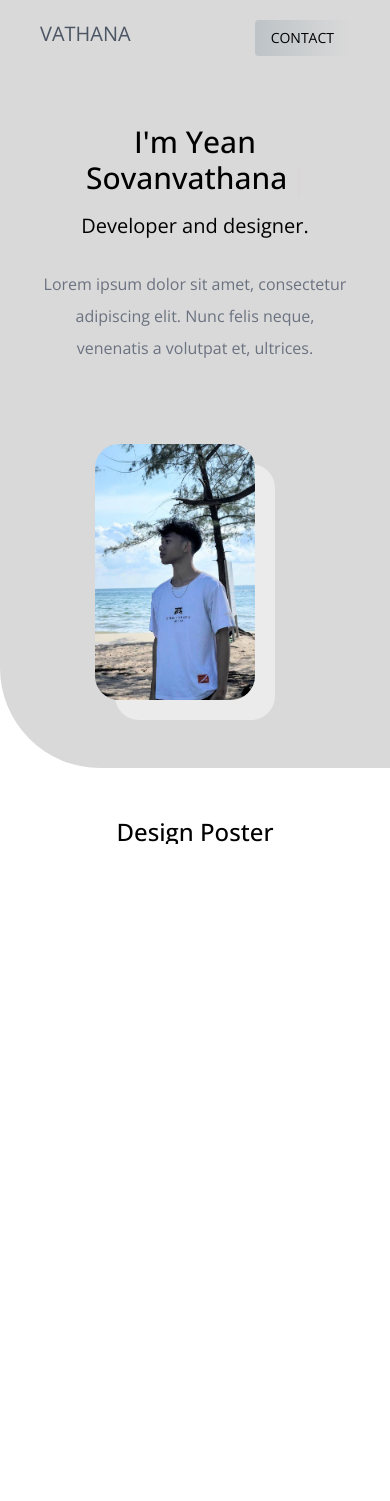
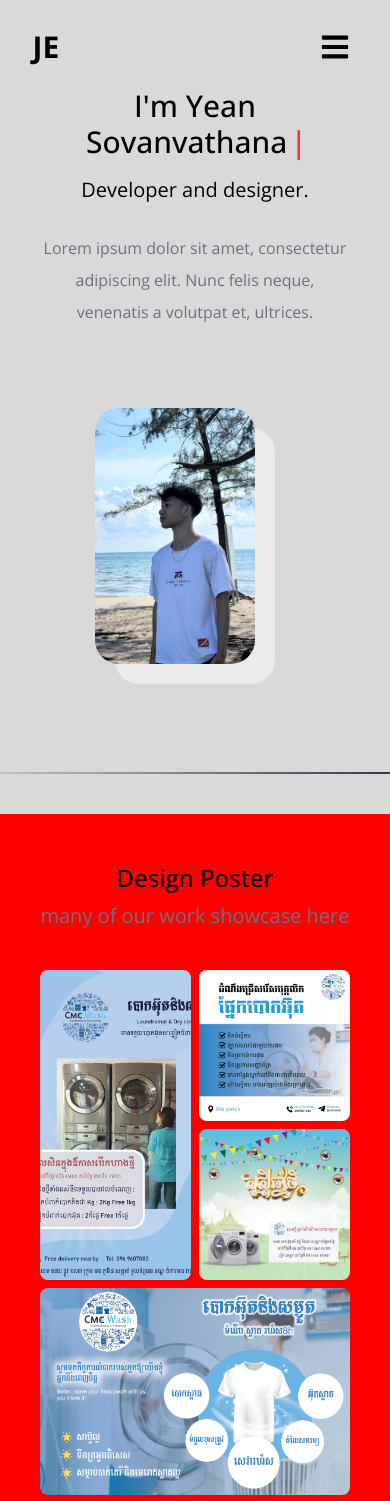
Before and after one commit to Yeansovanvathana/Portfolio_V2, a Next.js app: page / in a window 390 px wide. Shown: the top 1501 px of the page. Before the commit the page ends 844 px from the top, so only its background shows below. Built offline with nearby package versions, Linux system fonts and the light colour scheme.

Commit message:
update responsive

```diff
--- a/components/Design.jsx
+++ b/components/Design.jsx
@@ -1,9 +1,12 @@
 import React, { useEffect } from "react";
-import { Data } from "@/utils/Design";
 
 export const Design = () => {
   return (
-    <div className="max-w-screen-xl mx-auto">
+    <section id="skills" className="md:h-full pt-10 ">
+      <div
+        className="max-w-screen-xl mx-auto bg-blue-200"
+        style={{ background: "red" }}
+      >
         <div className="pt-10 px-10 md:text-start text-center">
           <h2 className="text-2xl font-medium py-2">Design Poster</h2>
           <h3 className="text-xl text-gray-500">
@@ -12,27 +15,51 @@ export const Design = () => {
         </div>
         <div className="p-10 flex justify-between">
           <div className="grid grid-cols-2 gap-2 max-w-[33rem] justify-center md:grid-cols-3">
-          <div className="row-span-2 grid-item">
-            <img src="CMC_promotion.jpg" alt="img1" />
+            <div className="row-span-2 grid-item ">
+              <img
+                src="CMC_promotion.jpg"
+                alt="img1"
+                className="shadow-md shadow-black/5 dark:shadow-black/30"
+              />
             </div>
             <div className="grid-item">
-            <img src="/recruitment_REVISE-1.jpg" alt="img1" />
+              <img
+                src="/recruitment_REVISE-1.jpg"
+                alt="img1"
+                className="shadow-md shadow-black/5 dark:shadow-black/30"
+              />
             </div>
             <div className="grid-item">
-            <img src="/newYearHoliday_v1.jpg" alt="img1" />
+              <img
+                src="/newYearHoliday_v1.jpg"
+                alt="img1"
+                className="shadow-md shadow-black/5 dark:shadow-black/30"
+              />
             </div>
             <div className="col-span-2 grid-item">
-            <img src="/poster.jpg" alt="img1" />
+              <img
+                src="/poster.jpg"
+                alt="img1"
+                className="shadow-md shadow-black/5 dark:shadow-black/30"
+              />
             </div>
             <div className="col-span-2 grid-item">
-            <img src="/voucher_front_v3.jpg" alt="img1" />
+              <img
+                src="/voucher_front_v3.jpg"
+                alt="img1"
+                className="shadow-md shadow-black/5 dark:shadow-black/30"
+              />
             </div>
             <div className="hidden md:flex grid-item">
-            <img src="/Discount2.jpg" alt="img1" />
+              <img
+                src="/Discount2.jpg"
+                alt="img1"
+                className="shadow-md shadow-black/5 dark:shadow-black/30"
+              />
             </div>
           </div>
-        {/* <div>hello</div> */}
         </div>
       </div>
+    </section>
   );
 };
--- /dev/null
+++ b/components/DotGroup.jsx
@@ -0,0 +1,52 @@
+import AnchorLink from "react-anchor-link-smooth-scroll";
+
+const DotGroup = ({ selectedPage, setSelectedPage }) => {
+  const selectedStyles = `relative bg-yellow-500 before:absolute before:w-6 before:h-6 before:rounded-full
+    before:border-2 before:border-yellow-500 before:left-[-50%] before:top-[-50%]`;
+
+  return (
+    <div className="flex flex-col gap-6 fixed top-[40%] right-10">
+      <AnchorLink
+        href="#home"
+        className={`${
+          selectedPage === "home" ? selectedStyles : "bg-gray-500"
+        } w-3 h-3 rounded-full`}
+        onClick={() => setSelectedPage("home")}
+      />
+
+      <AnchorLink
+        href="#skills"
+        className={`${
+          selectedPage === "skills" ? selectedStyles : "bg-gray-500"
+        } w-3 h-3 rounded-full`}
+        onClick={() => setSelectedPage("skills")}
+      />
+
+      <AnchorLink
+        href="#projects"
+        className={`${
+          selectedPage === "projects" ? selectedStyles : "bg-gray-500"
+        } w-3 h-3 rounded-full`}
+        onClick={() => setSelectedPage("projects")}
+      />
+
+      <AnchorLink
+        href="#testimonials"
+        className={`${
+          selectedPage === "testimonials" ? selectedStyles : "bg-gray-500"
+        } w-3 h-3 rounded-full`}
+        onClick={() => setSelectedPage("testimonials")}
+      />
+
+      <AnchorLink
+        href="#contact"
+        className={`${
+          selectedPage === "contact" ? selectedStyles : "bg-gray-500"
+        } w-3 h-3 rounded-full`}
+        onClick={() => setSelectedPage("contact")}
+      />
+    </div>
+  );
+};
+
+export default DotGroup;
--- /dev/null
+++ b/components/LineGradient.jsx
@@ -0,0 +1,9 @@
+const LineGradient = ({ width = "w-full" }) => {
+  return (
+    <div
+      className={`h-0.5 ${width} bg-gradient-to-r from-secondary-100 to-secondary-200`}
+    />
+  );
+};
+
+export default LineGradient;
--- /dev/null
+++ b/components/Navbar.jsx
@@ -0,0 +1,115 @@
+import React from "react";
+import { useState } from "react";
+import AnchorLink from "react-anchor-link-smooth-scroll";
+import useMediaQuery from "@/hooks/useMediaQuery";
+import { FaBars, FaTimes } from "react-icons/fa";
+const Link = ({ page, selectedPage, setSelectedPage }) => {
+  const lowerCasePage = page.toLowerCase();
+  return (
+    <AnchorLink
+      className={`${
+        selectedPage === lowerCasePage ? "text-red-500" : ""
+      } hover:text-red-500 transition duration-500`}
+      href={`#${lowerCasePage}`}
+      onClick={() => setSelectedPage(lowerCasePage)}
+    >
+      {page}
+    </AnchorLink>
+  );
+};
+
+export const Navbar = ({ isTopOfPage, selectedPage, setSelectedPage }) => {
+  const [isMenuToggled, setIsMenuToggled] = useState(false);
+  const isDesktop = useMediaQuery("(min-width: 768px)");
+  const navbarBackground = isTopOfPage ? "" : "bg-red-500";
+
+  return (
+    <nav
+      className={`${navbarBackground} z-40 w-full fixed md:sticky top-0 py-6 `}
+    >
+      <div className="flex items-center justify-between mx-auto w-5/6">
+        <h4 className="font-playfair text-3xl font-bold">JE</h4>
+
+        {/* DESKTOP NAV */}
+        {isDesktop ? (
+          <div className="flex justify-between gap-16 text-sm font-semibold">
+            <Link
+              page="Home"
+              selectedPage={selectedPage}
+              setSelectedPage={setSelectedPage}
+            />
+            <Link
+              page="Skills"
+              selectedPage={selectedPage}
+              setSelectedPage={setSelectedPage}
+            />
+            <Link
+              page="Projects"
+              selectedPage={selectedPage}
+              setSelectedPage={setSelectedPage}
+            />
+            <Link
+              page="Testimonials"
+              selectedPage={selectedPage}
+              setSelectedPage={setSelectedPage}
+            />
+            <Link
+              page="Contact"
+              selectedPage={selectedPage}
+              setSelectedPage={setSelectedPage}
+            />
+          </div>
+        ) : (
+          <button
+            className="rounded-full bg-red p-2"
+            onClick={() => setIsMenuToggled(!isMenuToggled)}
+          >
+            {/* <img alt="menu-icon" src="../assets/menu-icon.svg" /> */}
+            <FaBars size={30} />
+          </button>
+        )}
+
+        {/* MOBILE MENU POPUP */}
+        {!isDesktop && isMenuToggled && (
+          <div className="fixed right-0 bottom-0 z-50 h-full bg-blue-100 w-2/4">
+            {/* CLOSE ICON */}
+            <div className="flex justify-end p-10">
+              <button onClick={() => setIsMenuToggled(!isMenuToggled)}>
+                <FaTimes size={40} />
+              </button>
+            </div>
+
+            {/* MENU ITEMS */}
+            <div className="flex flex-col gap-10 ml-[33%] text-2xl text-deep-blue">
+              <Link
+                page="Home"
+                selectedPage={selectedPage}
+                setSelectedPage={setSelectedPage}
+              />
+              <Link
+                page="Skills"
+                selectedPage={selectedPage}
+                setSelectedPage={setSelectedPage}
+              />
+              <Link
+                page="Projects"
+                selectedPage={selectedPage}
+                setSelectedPage={setSelectedPage}
+              />
+              <Link
+                page="Testimonials"
+                selectedPage={selectedPage}
+                setSelectedPage={setSelectedPage}
+              />
+              <Link
+                page="Contact"
+                selectedPage={selectedPage}
+                setSelectedPage={setSelectedPage}
+              />
+            </div>
+          </div>
+        )}
+      </div>
+    </nav>
+  );
+};
--- a/components/Page.js
+++ b/components/Page.js
@@ -13,13 +13,18 @@ export const Page = () => {
     typeSpeed: 200,
   });
   return (
-    <div>
-      <div className="lg:flex md:flex justify-between max-w-screen-xl mx-auto z-20 xl-items-center lg:mt-24 md:mt-24">
+    <section id="home" className="gap-16 md:h-full py-10">
+      <div className="lg:flex md:flex justify-between max-w-screen-xl mx-auto z-20 xl-items-center md:mt-24">
         <div className="p-10 text-center lg:text-start md:text-start">
           <motion.h2
-            initial={{ x: -500, opacity: 0, scale: 0.5 }}
-            animate={{ x: 0, opacity: 1, scale: 1 }}
-            transition={{ type: "spring", duration: 1.5 }}
+            initial="hidden"
+            whileInView="visible"
+            viewport={{ once: true, amount: 0.5 }}
+            transition={{ duration: 0.5 }}
+            variants={{
+              hidden: { opacity: 0, x: -50 },
+              visible: { opacity: 1, x: 0 },
+            }}
             className="text-3xl py-2 font-medium lg:text-4xl"
           >
             {/* I'm <span className=" text-green-600">Yean</span> Sovanvathana */}
@@ -27,17 +32,27 @@ export const Page = () => {
             <Cursor cursorColor="red" />
           </motion.h2>
           <motion.h3
-            initial={{ x: -500, opacity: 0, scale: 0.5 }}
-            animate={{ x: 0, opacity: 1, scale: 1 }}
-            transition={{ type: "spring", duration: 2 }}
+            initial="hidden"
+            whileInView="visible"
+            viewport={{ once: true, amount: 0.5 }}
+            transition={{ delay: 0.2, duration: 0.5 }}
+            variants={{
+              hidden: { opacity: 0, x: -50 },
+              visible: { opacity: 1, x: 0 },
+            }}
             className="text-xl py-2 md:text-2xl"
           >
             Developer and designer.
           </motion.h3>
           <motion.p
-            initial={{ x: -500, opacity: 0, scale: 0.5 }}
-            animate={{ x: 0, opacity: 1, scale: 1 }}
-            transition={{ type: "spring", duration: 2.5 }}
+            initial="hidden"
+            whileInView="visible"
+            viewport={{ once: true, amount: 0.5 }}
+            transition={{ delay: 0.4, duration: 0.5 }}
+            variants={{
+              hidden: { opacity: 0, x: -50 },
+              visible: { opacity: 1, x: 0 },
+            }}
             className="text-md py-5 leading-8 text-gray-500 max-w-xl"
           >
             Lorem ipsum dolor sit amet, consectetur adipiscing elit. Nunc felis
@@ -45,9 +60,14 @@ export const Page = () => {
           </motion.p>
         </div>
         <motion.div
-          initial={{ x: 500, opacity: 0, scale: 1 }}
-          animate={{ x: 0, opacity: 1, scale: 1 }}
-          transition={{ type: "spring", duration: 2.5 }}
+          initial="hidden"
+          whileInView="visible"
+          viewport={{ once: true, amount: 0.5 }}
+          transition={{ delay: 0.4, duration: 0.5 }}
+          variants={{
+            hidden: { opacity: 0, x: 50 },
+            visible: { opacity: 1, x: 0 },
+          }}
           className="flex justify-center items-center p-10 pb-12 md:pt-5"
         >
           <div className="bg-primary-200 w-40 h-64 rounded-3xl relative lg:h-80 lg:w-48">
@@ -69,6 +89,6 @@ export const Page = () => {
           <div></div>
         </div>
       </div>
-    </div>
+    </section>
   );
 };
--- /dev/null
+++ b/hooks/useMediaQuery.jsx
@@ -0,0 +1,19 @@
+import { useState, useEffect } from "react";
+
+const useMediaQuery = (query) => {
+  const [matches, setMatches] = useState(false);
+
+  useEffect(() => {
+    const media = window.matchMedia(query);
+    if (media.matches !== matches) {
+      setMatches(media.matches);
+    }
+    const listener = () => setMatches(media.matches);
+    window.addEventListener("resize", listener);
+    return () => window.removeEventListener("resize", listener);
+  }, [matches, query]);
+
+  return matches;
+};
+
+export default useMediaQuery;
--- a/package.json
+++ b/package.json
@@ -16,9 +16,10 @@
     "next": "13.3.0",
     "postcss": "8.4.21",
     "react": "18.2.0",
+    "react-anchor-link-smooth-scroll": "^1.0.12",
     "react-dom": "18.2.0",
+    "react-icons": "^4.8.0",
     "react-simple-typewriter": "^5.0.1",
-    "react-spring": "^9.7.1",
     "tailwindcss": "3.3.1"
   }
 }
--- a/pages/index.js
+++ b/pages/index.js
@@ -1,23 +1,79 @@
 import Head from "next/head";
+import { useState, useEffect } from "react";
 import { Header } from "@/components/Header";
 import { Page } from "@/components/Page";
 import { Design } from "@/components/Design";
+import { Navbar } from "@/components/Navbar";
+import useMediaQuery from "@/hooks/useMediaQuery";
+import { motion } from "framer-motion";
+import DotGroup from "@/components/DotGroup";
+import LineGradient from "@/components/LineGradient";
 
 export default function Home() {
+  const [selectedPage, setSelectedPage] = useState("home");
+  const [isTopOfPage, setIsTopOfPage] = useState(true);
+  const isDesktop = useMediaQuery("(min-width: 1060px)");
+
+  useEffect(() => {
+    const handleScroll = () => {
+      if (window.scrollY === 0) {
+        setIsTopOfPage(true);
+        setSelectedPage("home");
+      }
+      if (window.scrollY !== 0) setIsTopOfPage(false);
+    };
+    window.addEventListener("scroll", handleScroll);
+    return () => window.removeEventListener("scroll", handleScroll);
+  }, []);
+
   return (
-    <div className="snap-y snap-proximity h-screen w-screen overflow-scroll">
+    <div className="snap-y snap-proximity h-full w-screen overflow-scroll bg-primary-100 ">
       <Head>
         <title>Vathana Portfolio</title>
       </Head>
-      <section className="snap-start bg-primary-100 rounded-bl-[100px] md:h-auto">
-        <Header />
-        {/* Header */}
-        <Page />
-        {/* Page */}
-      </section>
+
+      <Navbar
+        isTopOfPage={isTopOfPage}
+        selectedPage={selectedPage}
+        setSelectedPage={setSelectedPage}
+      />
+      <div className="mx-auto md:h-full">
+        {isDesktop && (
+          <DotGroup
+            selectedPage={selectedPage}
+            setSelectedPage={setSelectedPage}
+          />
+        )}
+
+        <motion.div
+          margin="0 0 -200px 0"
+          amount="all"
+          onViewportEnter={() => setSelectedPage("home")}
+        >
+          <Page />
+        </motion.div>
+      </div>
+
+      <LineGradient />
+      <div className="mx-auto md:h-full">
+        <motion.div
+          margin="0 0 -200px 0"
+          amount="all"
+          onViewportEnter={() => setSelectedPage("skills")}
+        >
+          <Design />
+        </motion.div>
+      </div>
+      {/* <section className="snap-start placeholder:md:h-auto"> */}
+      {/* <Header /> */}
+      {/* Header */}
+      {/* <Page /> */}
+      {/* Page */}
+      {/* </section>
+      <div className="text-xl bg-secondary-100 w-full h-2"></div>
       <section className="snap-start h-screen">
         <Design />
-      </section>
+      </section> */}
 
       {/* About */}
 
```
Also changed, not shown: 1 other file (tests, documents, lock files or other folders). Lines whose indentation alone changed are shown as unchanged.
